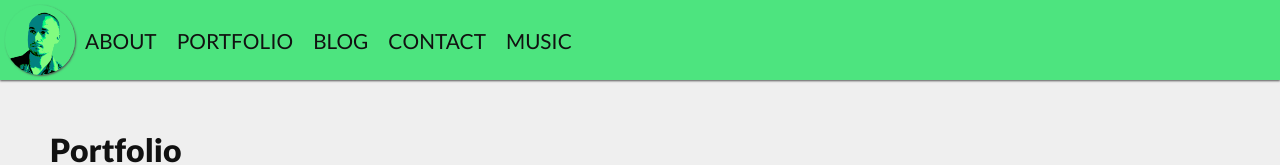
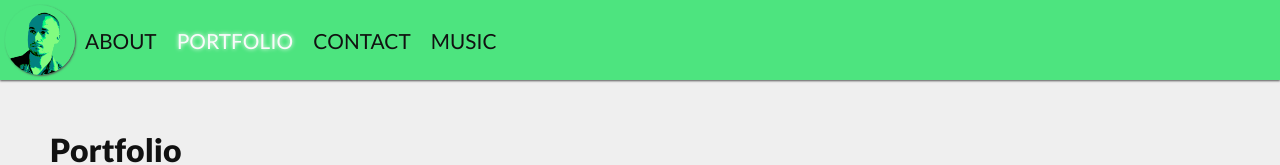
Before and after one commit to djflorio/dan-florio-site, a React (Create React App) app: page /portfolio in a window 1280 px wide. Shown: the top 165 px of the page. Built offline with nearby package versions, Linux system fonts and the light colour scheme; no server answers.

Commit message:
remove blog link and style nav

```diff
--- a/src/parts/navigation/Navigation.js
+++ b/src/parts/navigation/Navigation.js
@@ -23,12 +23,6 @@ const Navigation = (props) => {
         Portfolio
       </NavLink>
       <NavLink
-        to="/blog"
-        className={linkClass}
-        activeClassName={activeLinkClass}>
-        Blog
-      </NavLink>
-      <NavLink
         to="/contact"
         className={linkClass}
         activeClassName={activeLinkClass}>
--- a/src/parts/navigation/top-nav/TopNav.css
+++ b/src/parts/navigation/top-nav/TopNav.css
@@ -39,6 +39,13 @@
   text-decoration: none;
   color: #111;
   margin: 10px;
+  transition: 0.3s;
+}
+
+.top-nav__link--active,
+.top-nav__link:hover {
+  color: #fafafa;
+  text-shadow: 0 0 4px white;
 }
 
 @media (max-width: 600px) {
```
